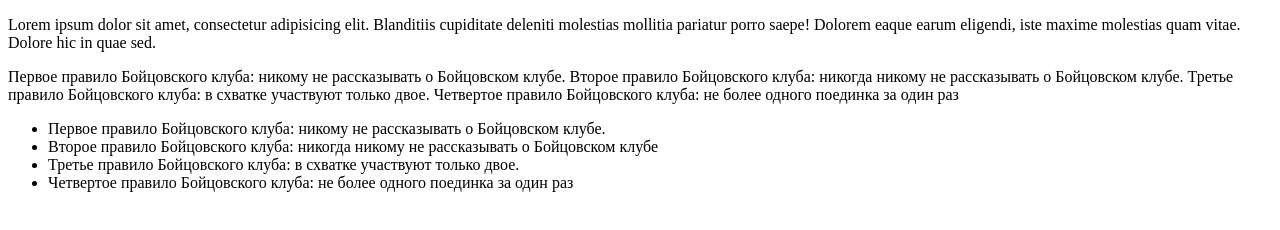
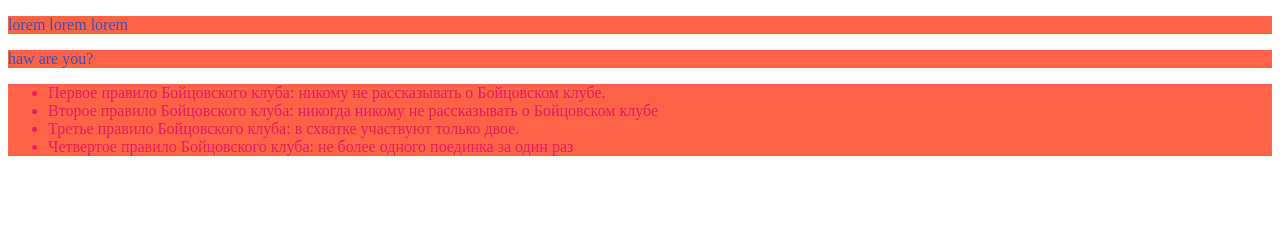
Before and after one commit to yuraoliynik/incubator_june_2021, a plain HTML site: page js/lesson5/template1.html in a window 1280 px wide. Drawn offline with Linux system fonts and the light colour scheme.

Commit message:
completed homework

```diff
--- a/js/lesson5/js/script1.js
+++ b/js/lesson5/js/script1.js
@@ -0,0 +1,49 @@
+// Візьміть файл template1.html, підключіть до нього скрипт, і працюйте в ньому!
+//
+//     - Напишіть код,  який за допомоги document.getElementById або document.getElementsByClassName або document.getElementsByTagName :
+// -- отримує текст з параграфа з id "content"
+console.log(document.getElementById('content').textContent);
+
+// -- отримує текст з блоку з id "rules"
+console.log(document.getElementById('rules').textContent);
+
+// -- замініть текст параграфа з id 'content' на будь-який інший
+document.getElementById('content').innerText = 'lorem lorem lorem';
+
+// -- замініть текст параграфа з id 'rules' на будь-який інший
+document.getElementById('rules').innerText = 'haw are you?';
+
+// -- змініть кожному елементу колір фону на червоний
+let bodyCollection = document.body.children;
+console.log(bodyCollection);
+
+for (const element of bodyCollection) {
+    element.style.background = 'tomato';
+}
+
+// -- змініть кожному елементу колір тексту на синій
+for (const element of bodyCollection) {
+    element.style.color = '#3f51b5';
+}
+
+// -- отримати весь список класів елемента з id=rules і вивести їх в console.log
+console.log(document.getElementById('rules').classList);
+
+// -- отримати всі елементи з класом fc_rules. визначити їм 2 події "клік", одна вивдоить текст елементу, інша довільний ьексь
+let fcRulesCollection = document.getElementsByClassName('fc_rules');
+console.log(fcRulesCollection);
+
+for (let i = 0; i < fcRulesCollection.length; i++) {
+    fcRulesCollection[i].addEventListener('click', function () {
+        console.log(fcRulesCollection[i].textContent);
+    });
+
+    fcRulesCollection[i].addEventListener('click', function () {
+        alert(`Element ${fcRulesCollection[i].tagName.toLowerCase()}_${i} says hello!`);
+    });
+}
+
+// -- поміняти колір тексту у всіх елементів fc_rules на червоний
+for (const element of fcRulesCollection) {
+    element.style.color = '#e91e63';
+}
--- a/js/lesson5/template1.html
+++ b/js/lesson5/template1.html
@@ -27,5 +27,7 @@
             </li>
             <li class="fc_rules rule4">Четвертое правило Бойцовского клуба: не более одного поединка за один раз</li>
         </ul>
+
+        <script src="js/script1.js"></script>
     </body>
 </html>
```
